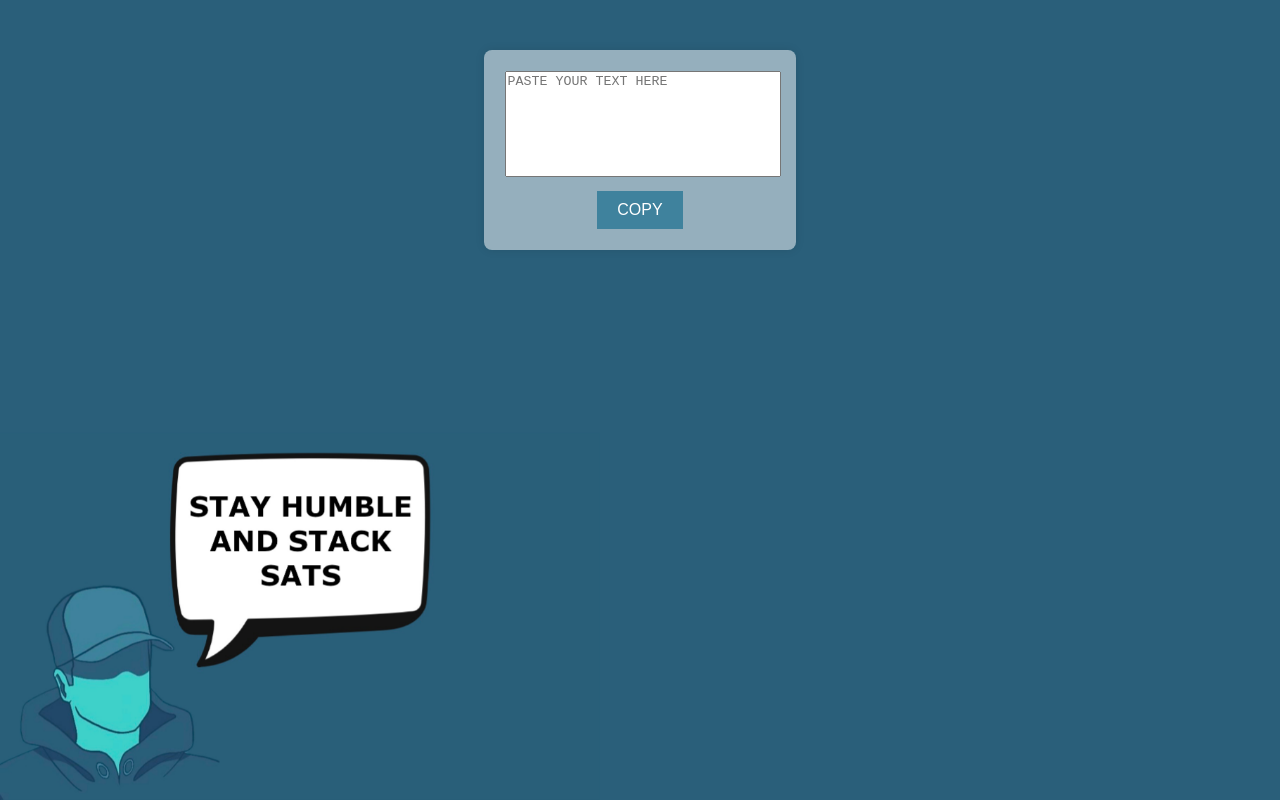
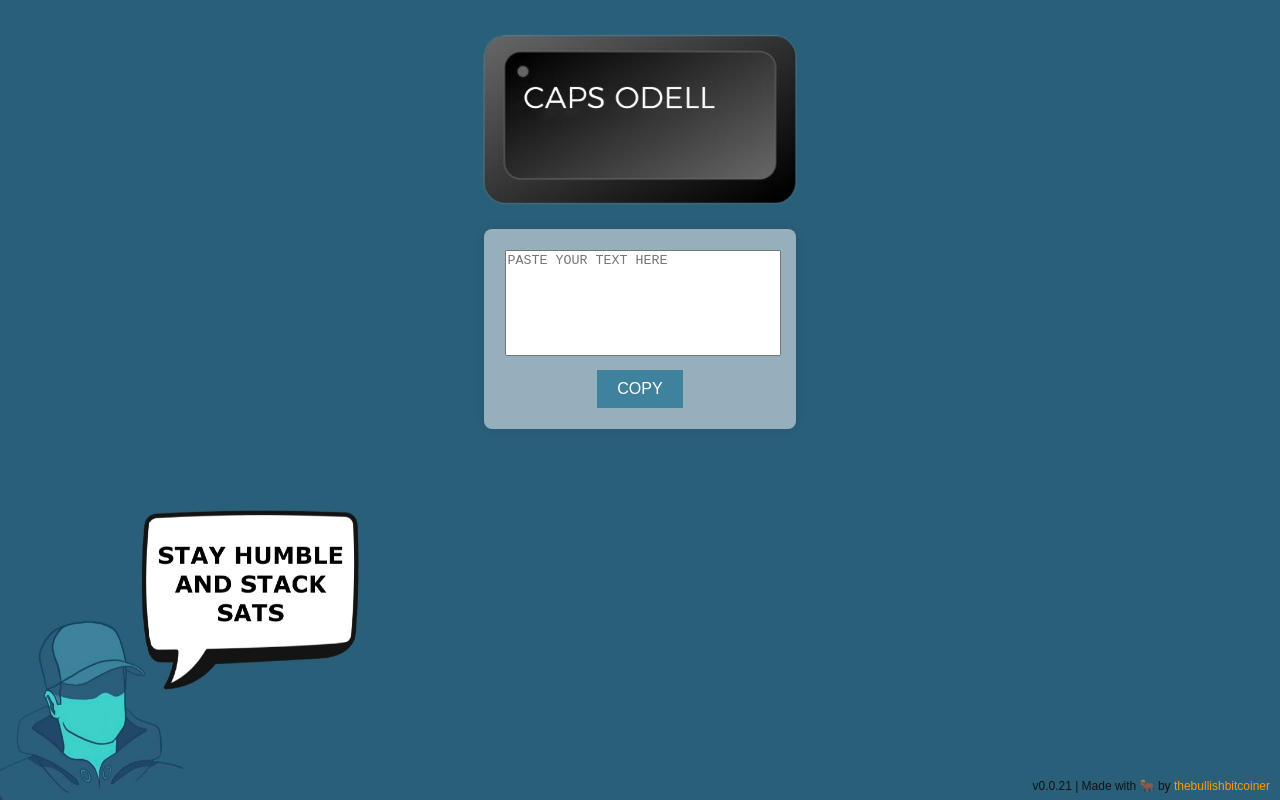
Before and after one commit to thebullishbitcoiner/capsodell, a plain HTML site: page index.html in a window 1280 px wide. Drawn offline with Linux system fonts and the light colour scheme.

Commit message:
v0.0.21
-Added PWA support
-Added title image
-Added footer

```diff
--- a/index.html
+++ b/index.html
@@ -5,19 +5,33 @@
   <meta charset="UTF-8">
   <meta name="viewport" content="width=device-width, initial-scale=1.0">
   <title>CAPS ODELL</title>
+  <link rel="manifest" href="manifest.json">
 
   <style>
     body {
     font-family: Arial, sans-serif;
     margin: 0;
     display: flex;
-      justify-content: center;
-      align-items: flex-start;
-      /* Align items to the top */
+    flex-direction: column;
+    justify-content: flex-start;
+    align-items: center;
     min-height: 100vh;
-      /* Ensure the body takes at least the full viewport height */
     background-color: #2a5f7a;
-      /* Set the background color */
+}
+
+.title-image {
+    max-width: 390px;
+    width: 100%;
+    margin-top: 10px; /* Add margin to separate from the top */
+}
+
+.container {
+  max-width: 390px;
+  text-align: center;
+  background-color: rgba(255, 255, 255, 0.5);
+  padding: 21px;
+  border-radius: 8px;
+  box-shadow: 0 0 10px rgba(0, 0, 0, 0.1);
 }
 
     .bottom-left-image {
@@ -25,18 +39,8 @@
       bottom: 0;
       left: 0;
       width: 100%;
-      max-width: 600px;
+      max-width: 500px;
       height: auto;
-      /* Adjust the height as needed */
-    }
-
-    .container {
-      text-align: center;
-      background-color: rgba(255, 255, 255, 0.5);
-      padding: 21px;
-      border-radius: 8px;
-      box-shadow: 0 0 10px rgba(0, 0, 0, 0.1);
-      margin-top: 50px;
     }
 
     textarea {
@@ -58,17 +62,38 @@
     button:hover {
       background-color: #2980b9;
     }
+
+    .footer {
+    position: fixed;
+    bottom: 0;
+    right: 0;
+    font-size: 12px;
+    padding-right: 10px;
+    margin-bottom: -5px;
+    color: #121212;
+}
+
+.footer a {
+    color: #ff9900;
+    text-decoration: none; /* Remove default underline */
+}
   </style>
 
 </head>
 
 <body>
 
-  <img src="CAPSODELL.JPG" alt="CAPSODELL" class="bottom-left-image">
+  <img src="CAPSODELL_TITLE.PNG" alt="CAPSODELL_TITLE" class="title-image">
 
   <div class="container">
     <textarea id="textInput" placeholder="PASTE YOUR TEXT HERE"></textarea>
-    <button onclick="copyToClipboard()">COPY</button>
+    <button id="copyButton" onclick="copyToClipboard()">COPY</button>
+  </div>
+
+  <img src="CAPSODELL.JPG" alt="CAPSODELL" class="bottom-left-image">
+
+  <div class="footer">
+    <p>v0.0.21 | Made with 🐂 by <a href="https://thebullishbitcoiner.com/" target="_blank">thebullishbitcoiner</a></p>
 </div>
 
   <script>
@@ -86,8 +111,11 @@
       textInput.select();
       document.execCommand("copy");
 
-      // You can provide some visual feedback to the user (e.g., change button text)
-      alert("Text copied to clipboard!");
+      var copyButton = document.getElementById("copyButton");
+      copyButton.innerText = "COPIED!"; // Change the button text
+      setTimeout(function () {
+        copyButton.innerText = "COPY"; // Reset button text after a brief delay
+      }, 1500); // Adjust the delay time as needed
     }
 
 
--- a/package.json
+++ /dev/null
@@ -1,6 +0,0 @@
-{
-  "private": true,
-  "dependencies": {
-    "@vercel/edge": "^0.1.2"
-  }
-}
```
Also changed, not shown: middleware.js (deleted, +0 -14 lines), CAPSODELL_ICON.JPG (added), CAPSODELL_TITLE.PNG (added), README.md, manifest.json (added). Lines whose indentation alone changed are shown as unchanged.
